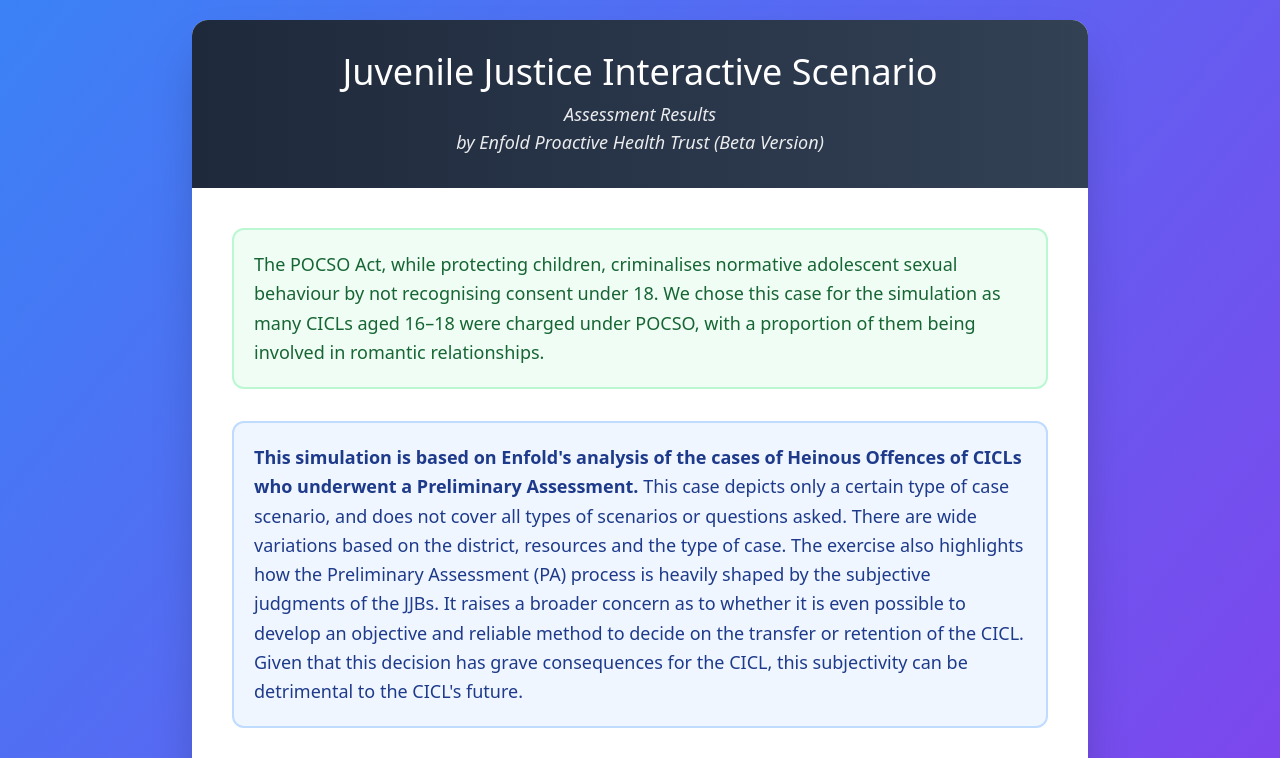
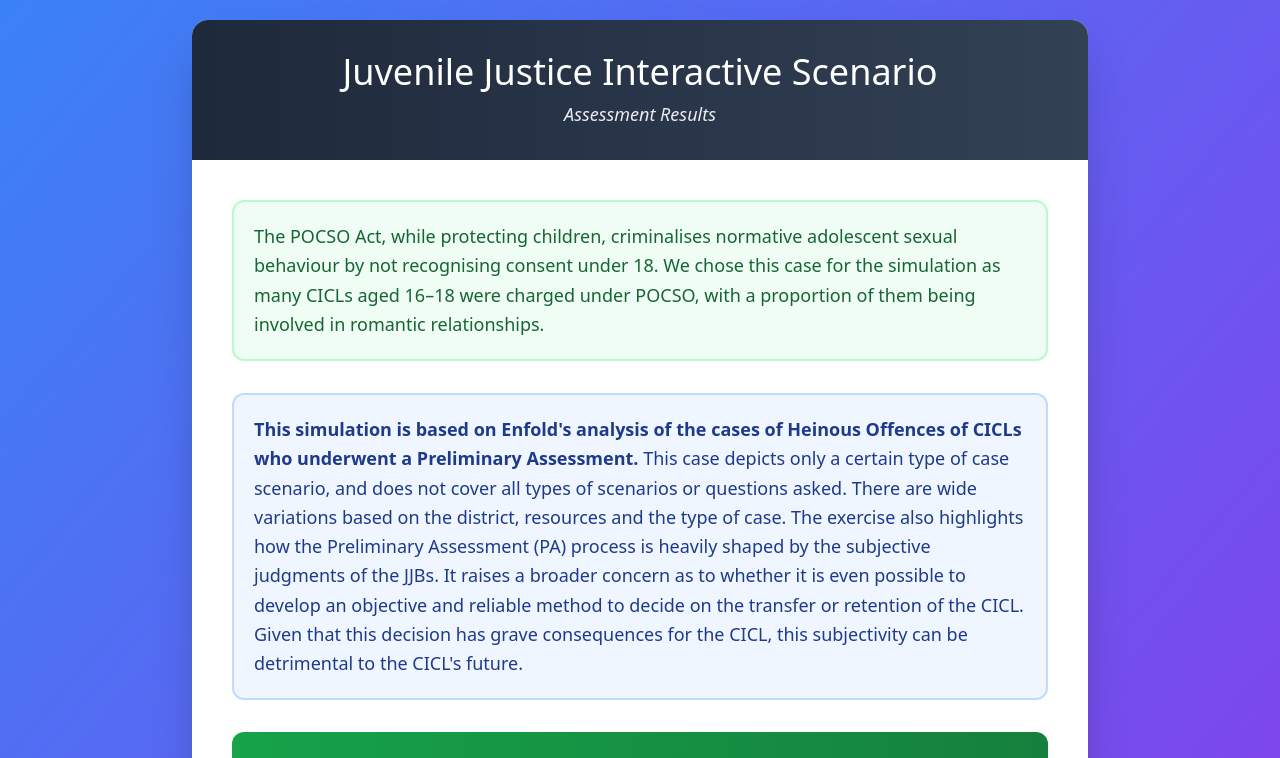
Before and after one commit to Vangi96/juvenile-justice-journey-sim, a React (Vite) app: page /results in a window 1280 px wide. Shown: the top 758 px of the page. Built offline with nearby package versions, Linux system fonts and the light colour scheme.

Commit message:
Remove banner text from results page
Removed the banner text "by Enfold Proactive Health Trust (Beta Version)" from the results page.

```diff
--- a/src/pages/Results.tsx
+++ b/src/pages/Results.tsx
@@ -1,3 +1,4 @@
+
 
 import { useState, useEffect } from 'react';
 import { useNavigate } from 'react-router-dom';
@@ -24,7 +25,6 @@ const Results = () => {
         <div className="bg-gradient-to-r from-slate-800 to-slate-700 text-white p-8 text-center">
           <h1 className="text-4xl font-light mb-2">Juvenile Justice Interactive Scenario</h1>
           <p className="text-lg opacity-90 italic">Assessment Results</p>
-          <p className="text-lg opacity-90 italic">by Enfold Proactive Health Trust (Beta Version)</p>
         </div>
 
         <div className="p-10">
```
